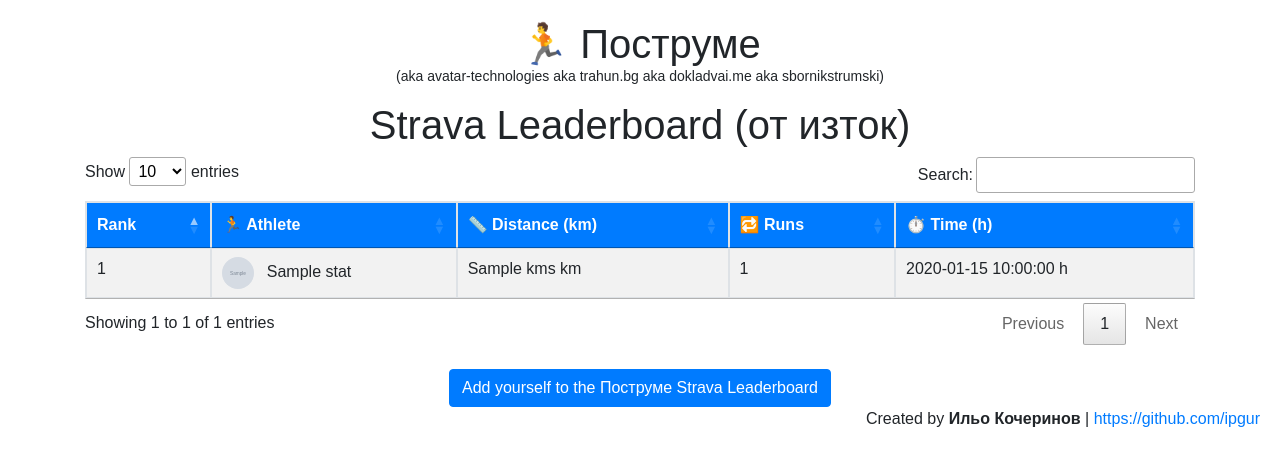
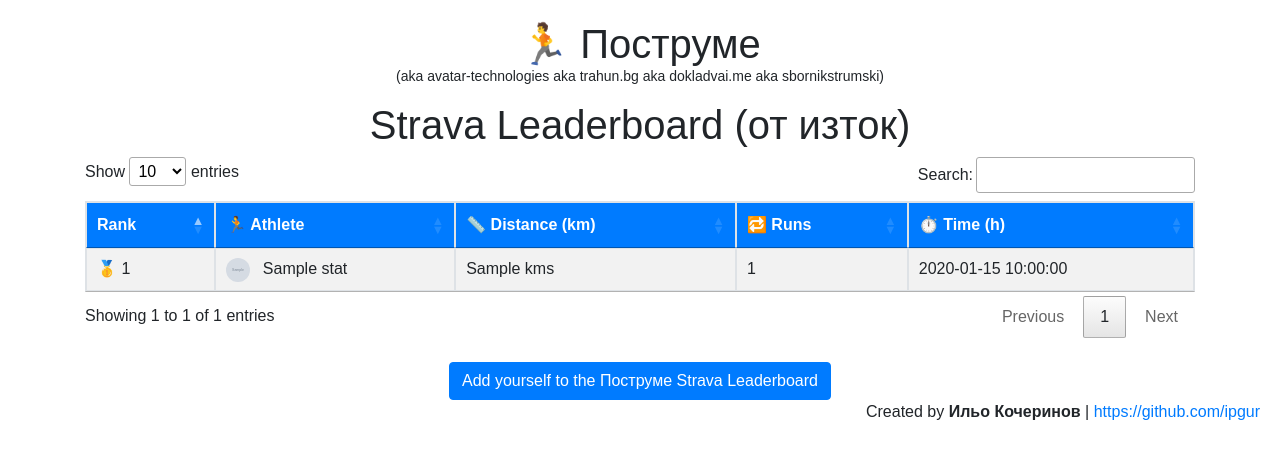
Before and after one commit to ipgur/strava-flask-leaderboard, a Flask app: template templates/home.html in a window 1280 px wide. Shown: the top 466 px of the page. Run offline with Flask 3, Linux system fonts and the light colour scheme; the template is opened without the code that fills it: most values are stand-ins (such as "Sample title", 1, 10 or a date in 2020); grey boxes marked "Sample" are stand-in pictures; some libraries are stand-ins or nearby versions.

Commit message:
Code beautifications

```diff
--- a/app.py
+++ b/app.py
@@ -3,7 +3,6 @@
 from flask import Flask, redirect, request, session, url_for, render_template
 from flask_sqlalchemy import SQLAlchemy
 from flask_migrate import Migrate
-from datetime import datetime, timedelta
 from dotenv import load_dotenv
 from datetime import datetime
 
@@ -38,13 +37,6 @@
 
 # Get the current year
 current_year = datetime.now().year
-
-
-# Routes
-@app.route("/register")
-def index():
-    return render_template("register.html")
-
 
 @app.route("/login")
 def login():
@@ -93,19 +85,20 @@
     stats = []
 
     for user in users:
-        if user.token_expires_at < datetime.utcnow():
-            token_url = "https://www.strava.com/oauth/token"
-            resp = requests.post(token_url, data={
-                "client_id": CLIENT_ID,
-                "client_secret": CLIENT_SECRET,
-                "grant_type": "refresh_token",
-                "refresh_token": user.refresh_token,
-            })
-            t = resp.json()
-            user.access_token = t["access_token"]
-            user.refresh_token = t["refresh_token"]
-            user.token_expires_at = datetime.utcfromtimestamp(t["expires_at"])
-            db.session.commit()
+        #if user.token_expires_at < datetime.utcnow():
+        token_url = "https://www.strava.com/oauth/token"
+        resp = requests.post(token_url, data={
+            "client_id": CLIENT_ID,
+            "client_secret": CLIENT_SECRET,
+            "grant_type": "refresh_token",
+            "refresh_token": user.refresh_token,
+        })
+        t = resp.json()
+        user.access_token = t["access_token"]
+        user.refresh_token = t["refresh_token"]
+        user.token_expires_at = datetime.utcfromtimestamp(t["expires_at"])
+        print(t)
+        db.session.commit()
 
         # Get athlete profile (for avatar, name, etc.)
         athlete_response = requests.get(
--- a/templates/home.html
+++ b/templates/home.html
@@ -36,6 +36,16 @@
         tr:nth-child(even) {
             background-color: #f2f2f2;
         }
+        .gold   { background-color: #ffd70033; }  /* Златно, леко прозрачно */
+        .silver { background-color: #c0c0c033; }  /* Сребърно */
+        .bronze { background-color: #cd7f3233; }  /* Бронзово */
+        .avatar {
+            height: 24px;
+            width: 24px;
+            border-radius: 50%;
+            vertical-align: middle;
+            margin-right: 8px;
+        }
     </style>
 </head>
 <body>
@@ -55,15 +65,26 @@
             </thead>
             <tbody>
                 {% for stat in stats %}
-                    <tr>
-                        <td>{{ loop.index }}</td>
+                <tr class="{% if loop.index == 1 %}gold{% elif loop.index == 2 %}silver{% elif loop.index == 3 %}bronze{% endif %}">
                         <td>
-                            <img src="{{ stat.avatar }}" alt="avatar" style="height: 32px; width: 32px; border-radius: 50%; vertical-align: middle; margin-right: 8px;">
+                            {% if loop.index == 1 %}
+                            🥇
+                            {% elif loop.index == 2 %}
+                            🥈
+                            {% elif loop.index == 3 %}
+                            🥉
+                            {% endif %}
+                            {{ loop.index }}</td>
+                        <td>
+
+                            {% if stat.avatar %}
+                            <img src="{{ stat.avatar }}" class="avatar">
+                            {% endif %}
                             {{ stat.name }}
                         </td>
-                        <td>{{ stat.kms }} km</td>
+                        <td>{{ stat.kms }}</td>
                         <td>{{ stat.count }}</td>
-                        <td>{{ stat.time }} h</td>
+                        <td>{{ stat.time }}</td>
                     </tr>
                 {% endfor %}
             </tbody>
```
Also changed, not shown: README.md.
